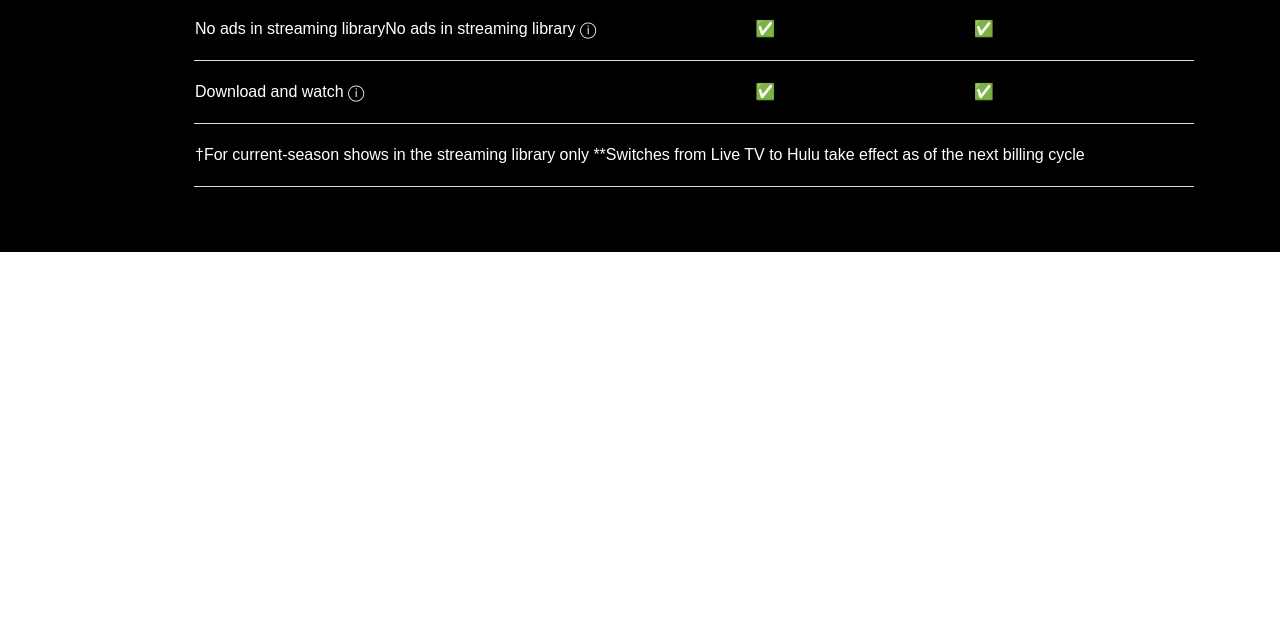
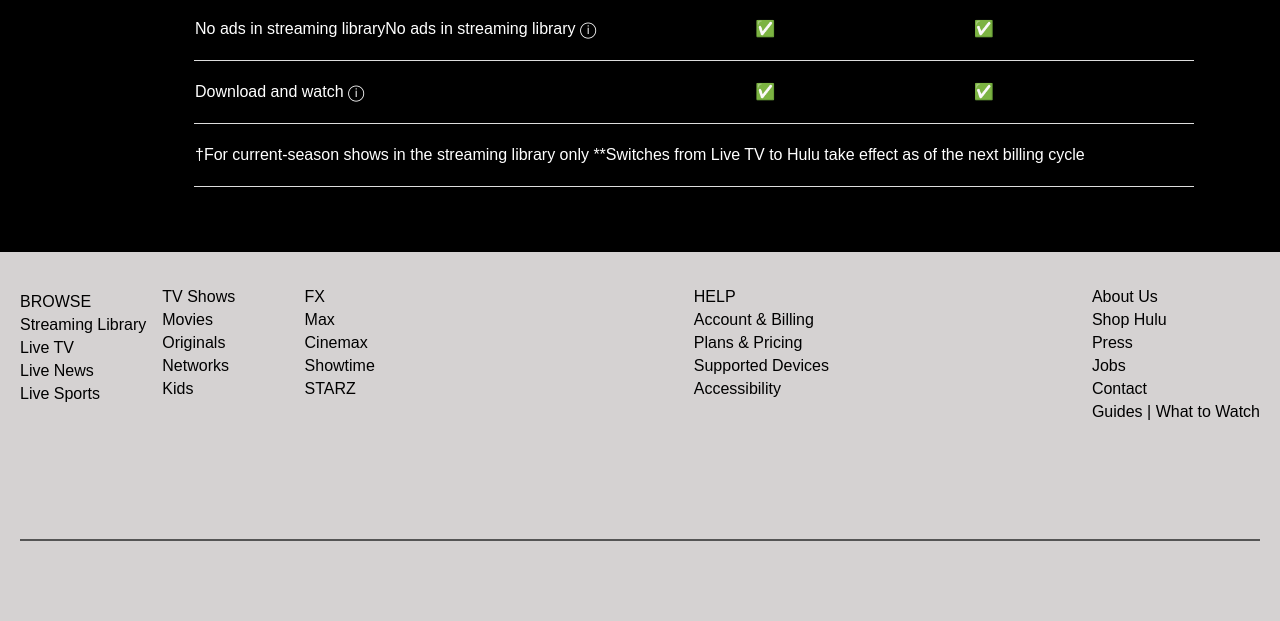
Before and after one commit to Ali-H-Hassan/Hulu_Clone, a plain HTML site: page index.html in a window 1280 px wide. Shown: the part 3868-4489 px from the top of the page. Before the commit the page ends 4120 px from the top, so only its background shows below. Drawn offline with Linux system fonts and the light colour scheme.

Commit message:
footer section

```diff
--- a/index.html
+++ b/index.html
@@ -214,8 +214,65 @@
 
 
     </div>
+    <div class="footer">
+        <div class="footer-row footer-top">
+            <div class="browse">
+                <ul>
+                    <li>BROWSE</li>
 
-
+                    <li>Streaming Library</li>
+                    <li>Live TV</li>
+                    <li>Live News</li>
+                    <li>Live Sports</li>
+                    <li>TV Shows</li>
+                    <li>Movies</li>
+                    <li>Originals</li>
+                    <li>Networks</li>
+                    <li>Kids</li>
+                    <li>FX</li>
+                    <li>Max</li>
+                    <li>Cinemax</li>
+                    <li>Showtime</li>
+                    <li>STARZ</li>
+                </ul>
+            </div>
+            <div class="help">
+                <ul>
+                    <li>HELP</li>
+                    <li>Account & Billing</li>
+                    <li>Plans & Pricing</li>
+                    <li>Supported Devices</li>
+                    <li>Accessibility</li>
+                </ul>
+            </div>
+            <div class="about-us">
+                <ul>
+                    <li>About Us</li>
+                    <li>Shop Hulu</li>
+                    <li>Press</li>
+                    <li>Jobs</li>
+                    <li>Contact</li>
+                    <li>Guides | What to Watch</li>
+                </ul>
+            </div>
+        </div>
+        <hr class="footer-divider">
+        <div class="footer-row footer-bottom">
+            <div class="social-icons">
+                <img src="Assets/facebook.svg" alt="Facebook">
+                <img src="Assets/twitter.svg" alt="Twitter">
+                <img src="Assets/youtube.svg" alt="YouTube">
+                <img src="Assets/instagram.svg" alt="Instagram">
+            </div>
+            <ul class="additional-links">
+                <li>© 2023 Hulu, LLCe</li>
+                <li>About Ads</li>
+                <li>Subscriber Agreement</li>
+                <li>Privacy Policy</li>
+                <li>Do Not Sell or Share My Personal Information</li>
+                <li>Your US State Privacy Rights</li>
+                <li>TV Parental Guidelines</li>
+            </ul>
+        </div>
+    </div>
 </body>
-
-</html>
--- a/style.css
+++ b/style.css
@@ -465,3 +465,55 @@
 .custom-table tr td {
     height: 60px;
 }
+
+.footer {
+    background-color: rgb(213, 210, 210);
+    height: 60vh;
+    display: flex;
+    flex-direction: column;
+    justify-content: space-between;
+}
+
+.footer-row {
+    display: flex;
+    justify-content: space-between;
+    padding: 20px;
+}
+
+.footer-divider {
+    border: 1px solid #555;
+    margin: 0 20px;
+}
+
+ul {
+    list-style: none;
+    padding: 0;
+}
+
+li {
+    margin: 5px 0;
+}
+
+.social-icons {
+    display: flex;
+}
+
+.social-icons img {
+    width: 30px;
+    margin: 0 10px;
+}
+
+.additional-links {
+    display: flex;
+    flex-wrap: wrap;
+}
+
+.additional-links li {
+    margin: 0 10px;
+    display: inline;
+}
+
+.browse ul {
+    columns: 3;
+
+}
```
